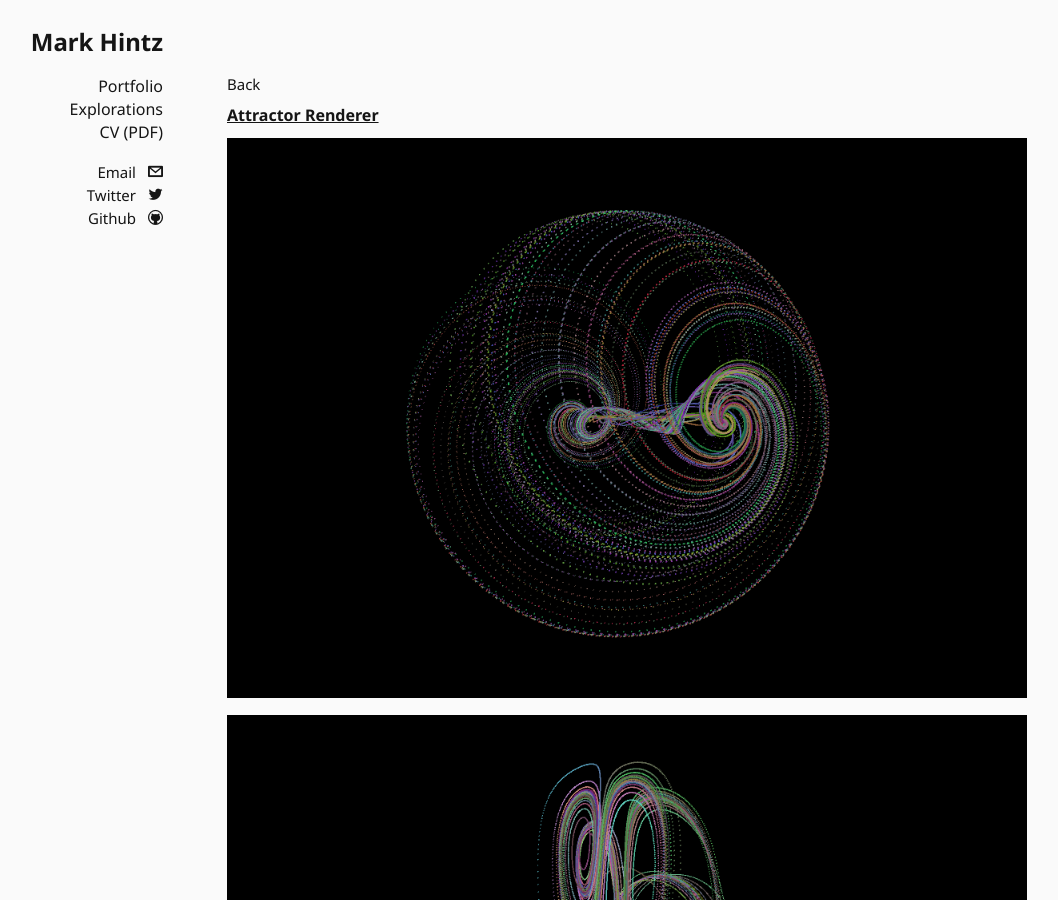
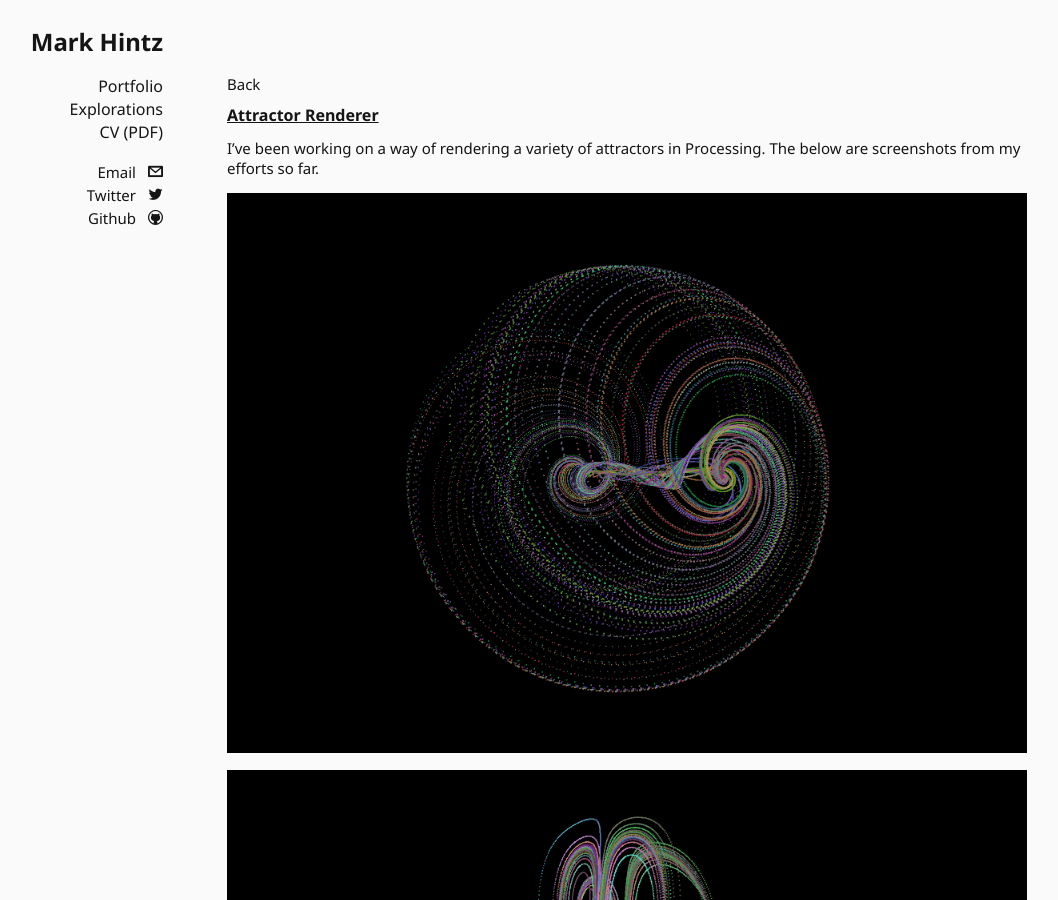
Before and after one commit to mhintz/mhintz.github.io, a Jekyll site: the page built from _posts/explorations/2014-05-18-attractor-renderer.md, in a window 1280 px wide and 900 px high. Shown: the whole window, without its empty margins (113-1171 px from the left). Built offline with Jekyll 4.4.1, drawn with Linux system fonts in a browser that asks for light colours; Markdown is read by kramdown in place of the engine named in the settings.

Commit message:
add caption to attractor page

```diff
--- a/_posts/explorations/2014-05-18-attractor-renderer.md
+++ b/_posts/explorations/2014-05-18-attractor-renderer.md
@@ -43,3 +43,5 @@
  - url: img/explorations/attractor_renderer_19052014/Zhou-Chen-1400544352.png
    title: Zhou-Chen
 ---
+
+I've been working on a way of rendering a variety of attractors in Processing. The below are screenshots from my efforts so far.
```
